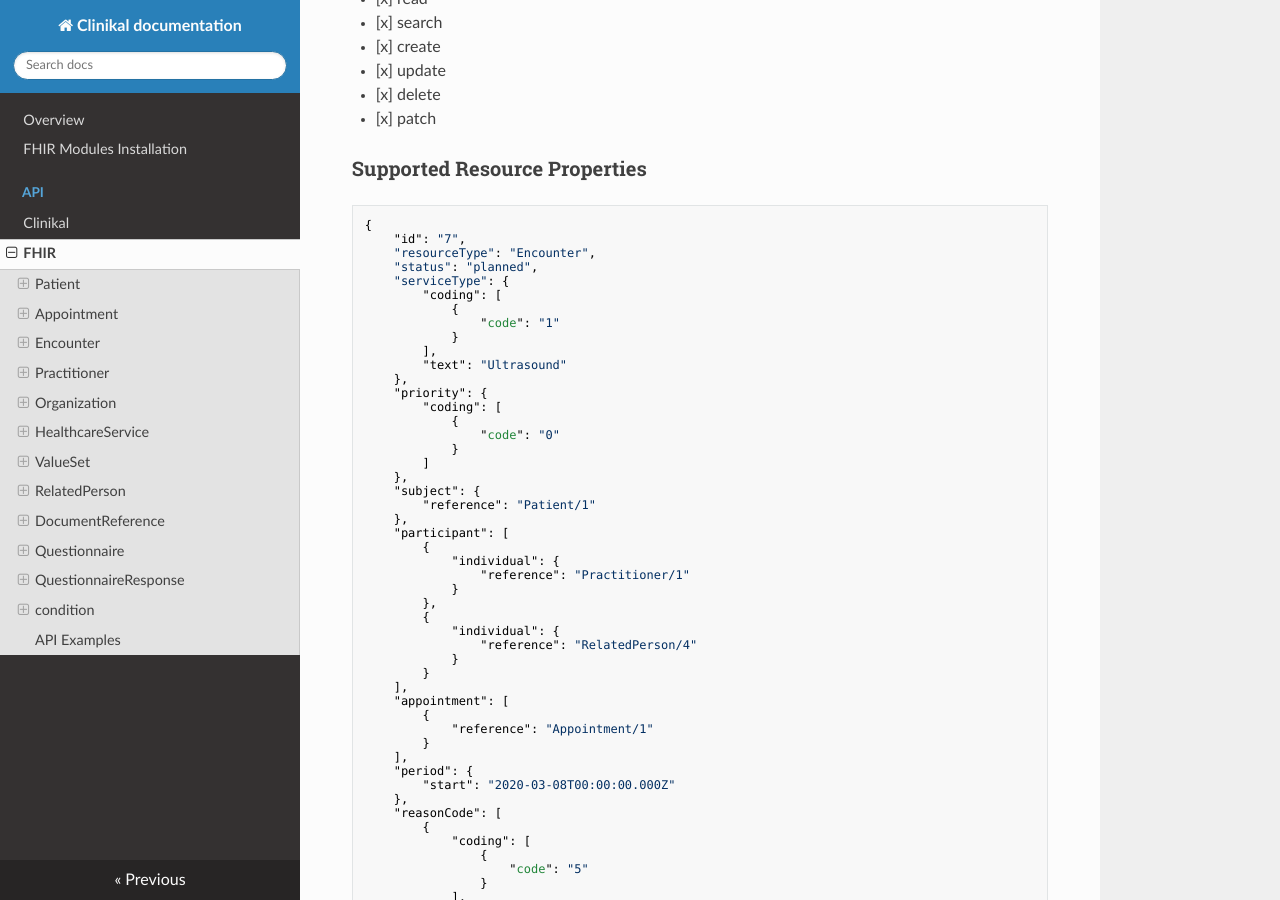
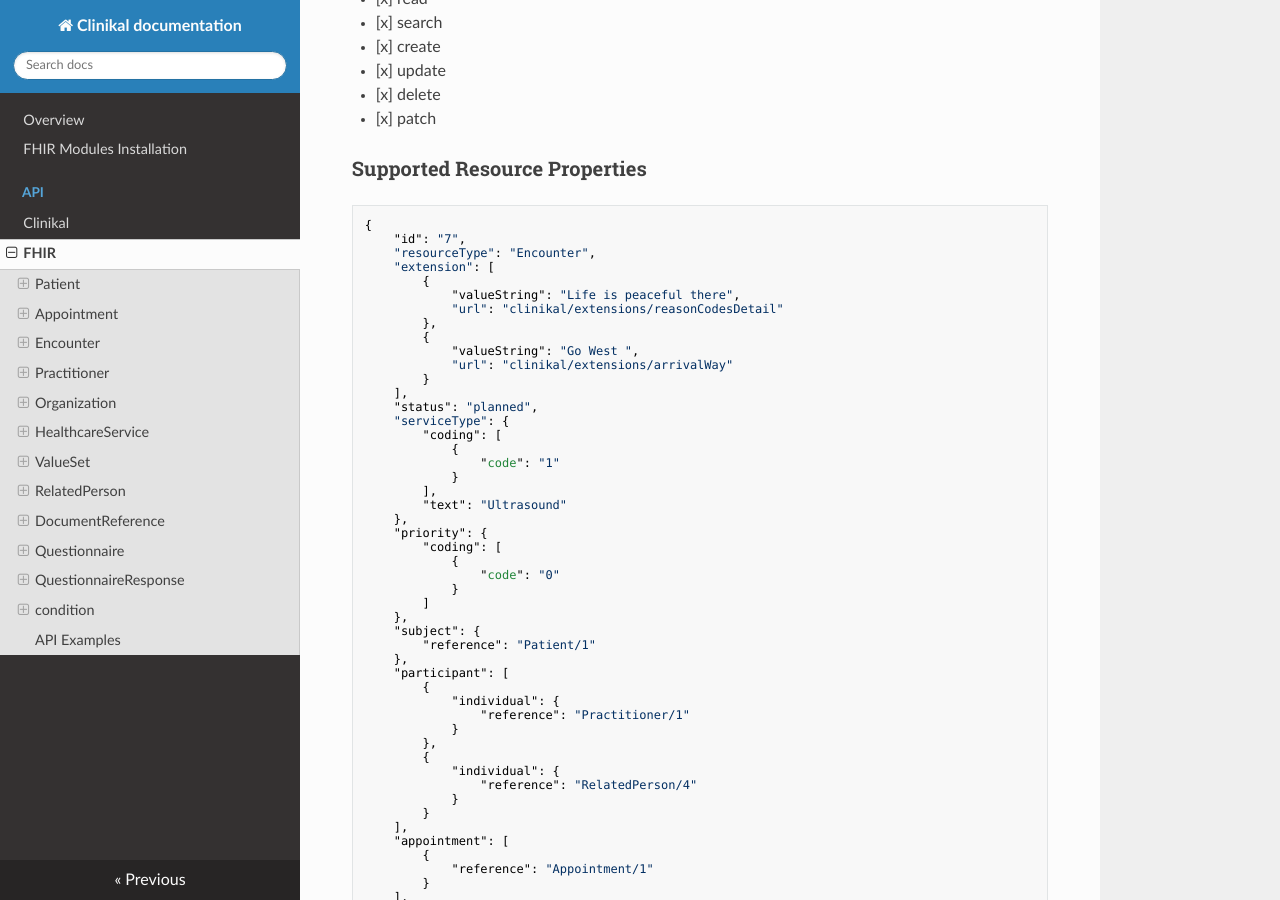
Before and after one commit to MohGovIL/Clinical-Documentation, an MkDocs documentation site: the page built from docs/api/fhir.md, in a window 1280 px wide and 900 px high, scrolled down 4723 px. Built offline with MkDocs 1.6.1, drawn with Linux system fonts in a browser that asks for light colours; nearby versions of some CDN libraries; some of the changed text lies outside the part shown.

Commit message:
update encounter

```diff
--- a/docs/api/fhir.md
+++ b/docs/api/fhir.md
@@ -233,6 +233,16 @@ Search request:
 {
     "id": "7",
     "resourceType": "Encounter",
+    "extension": [
+        {
+            "valueString": "Life is peaceful there",
+            "url": "clinikal/extensions/reasonCodesDetail"
+        },
+        {
+            "valueString": "Go West ",
+            "url": "clinikal/extensions/arrivalWay"
+        }
+    ],
     "status": "planned",
     "serviceType": {
         "coding": [
@@ -319,8 +329,11 @@ appointment|||
 patient|||
 service-provider|||
 service-type|||
+arrival_way|||*1
+reason_codes_details|||*1
 <br>
 
+*1 search is by part of string (does not support exact)
 ### Examples
 
 Search request:
```
